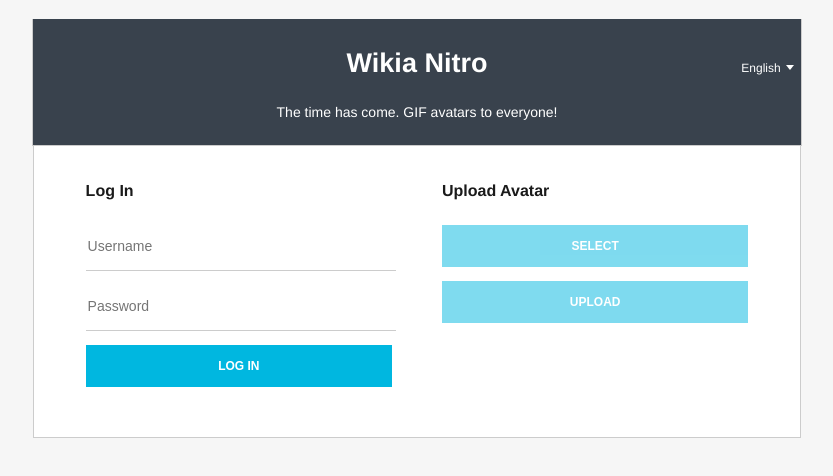
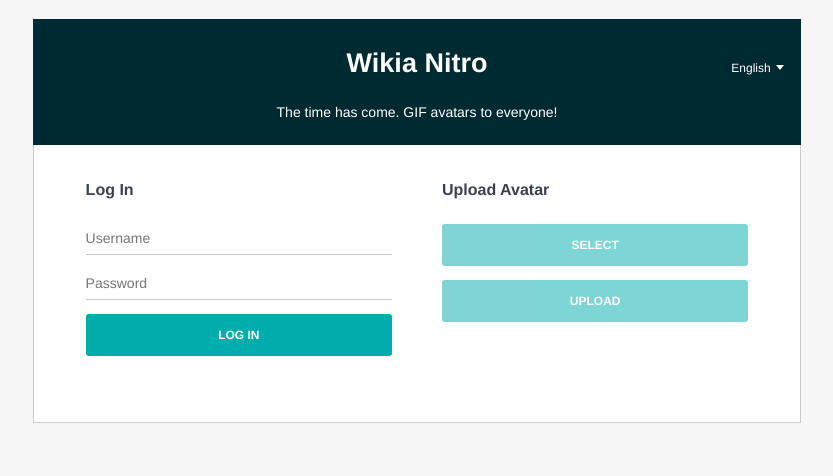
Before and after one commit to WikiaUsers/Nitro, an Electron app: page index.html in a window 1280 px wide. Shown: the whole page, without its empty margins (223-1056 px from the left). Drawn offline with Linux system fonts and the light colour scheme; no server answers.

Commit message:
Adapt to FDS

```diff
--- a/css/main.css
+++ b/css/main.css
@@ -1,17 +1,15 @@
 body {
-    color: #1A1A1A;
+    color: #39424D;
     margin: 0;
     padding: 0;
     text-align: center;
     background-color: #F6F6F6;
-    font-family: "Helvetica Neue", Arial, sans-serif;
+    font-family: "Helvetica Neue", Helvetica, Arial, sans-serif;
 }
 
 #container, #header {
     margin: 0 auto;
     padding: 25px 0;
-    border: 1px solid #CCC;
-    border-top: 0;
     background-color: white;
 }
 
@@ -19,7 +17,7 @@
     width: 768px;
     margin-top: 19px;
     color: white;
-    background-color: #39424D;
+    background-color: #002a32;
 
     display: grid;
     grid-template-columns: 0 auto auto;
@@ -55,6 +53,8 @@
 
 #container {
     width: 766px;
+    border: 1px solid #CCC;
+    border-top: 0;
     display: flex;
     flex-direction: row;
     justify-content: center;
@@ -70,14 +70,25 @@
     font-size: 16px;
 }
 
+#container form {
+    margin-bottom: 1rem;
+}
+
+#container input {
+    font-family: inherit;
+    font-size: inherit;
+    color: inherit;
+}
+
 #container input[type="text"], #container input[type="password"] {
     width: 100%;
     border: 0;
     outline-style: none;
     border-bottom: 1px solid #CCC;
-    padding-top: 13px;
-    height: 45px;
+    padding: 1.25rem 0 0.5rem;
+    height: auto;
     font-size: 14px;
+    color: #656e78;
 }
 
 #container input[type="text"]:disabled, #container input[type="password"]:disabled {
@@ -86,25 +97,28 @@
 
 #container input[type="submit"] {
     display: inline-block;
-    background-color: #00B7E0;
+    background-color: #00acac;
     border: 0;
+    border-radius: 3px;
     color: white;
     width: 100%;
     font-size: 12px;
-    padding: 12px;
+    padding: 12px 0;
     line-height: 18px;
     text-transform: uppercase;
     font-weight: 700;
     margin-top: 14px;
-    transition: background-color 0.5s linear;
+    transition: background-color 0.3s;
+    cursor: pointer;
 }
 
 #container input[type="submit"]:hover:not(:disabled) {
-    background-color: #00647A;
+    background-color: #00686a;
 }
 
 #container input[type="submit"]:disabled {
     opacity: 0.5;
+    cursor: default;
 }
 
 @keyframes spinner {
@@ -143,7 +157,7 @@
 
 #spinner svg circle {
     animation: circle 1.25s linear infinite alternate-reverse;
-    stroke: #00B7E0;
+    stroke: #088488;
 }
 
 #progress {
@@ -159,12 +173,17 @@
 #language {
     float: right;
     font-size: 12px;
-    margin-right: 5px;
+    margin-right: 15px;
     position: relative;
+    cursor: default;
 
     grid-area: language-start;
     justify-self: end;
     /* align-self: center; */
+}
+
+#language #toggle {
+    padding-bottom: 3px;
 }
 
 #language svg {
@@ -181,6 +200,7 @@
     min-width: 70%;
     padding: 7px 0;
     position: absolute;
+    transform: translateX(-50%);
     top: 100%;
     z-index: 1;
 }
@@ -201,20 +221,21 @@
 }
 
 #language #list > ul > li {
-    color: #1A1A1A;
+    color: #39424d;
     font-size: 14px;
     font-weight: 400;
     line-height: 1em;
     margin: 0 9px;
-    padding: 11px 9px 9px 11px;
+    padding: 11px 9px;
     transition-duration: 0.2s;
     transition-property: background-color, color;
     white-space: nowrap;
+    cursor: pointer;
 }
 
 #language #list > ul > li:hover {
-    background-color: rgba(0, 183, 224, 0.1);
-    color: #00B7E0;
+    background-color: rgba(8, 132, 136, 0.1);
+    color: #088488;
 }
 
 #language #list > ul::before {
@@ -227,7 +248,7 @@
 
 #language #list > ul::before, #language #list > ul::after {
     background-color: white;
-    content: '';
+    content: "";
     display: block;
     height: 30px;
     position: relative;
@@ -238,12 +259,12 @@
     border: 9px solid transparent;
     border-bottom-color: white;
     bottom: -1px;
-    content: '';
+    content: "";
     display: none;
     top: 0;
     height: 0;
     left: 50%;
-    margin-left: 9px;
+    margin-left: -9px;
     pointer-events: none;
     position: absolute;
     width: 0;
@@ -259,9 +280,9 @@
 }
 
 .success {
-    color: #4CDA9A;
+    color: #018c30;
 }
 
 .error {
-    color: #D71035;
+    color: #e81a3f;
 }
```
